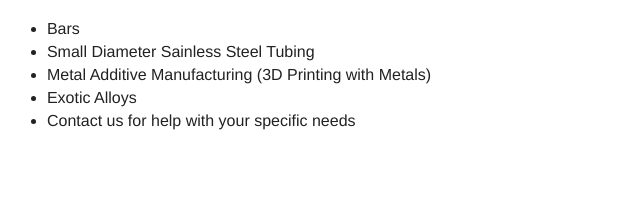
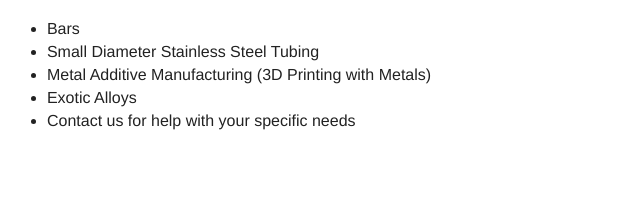
Before and after one commit to jmoughon/innofacturing-solutions, a website: page htdocs/index.html in a window 1280 px wide. Shown: the part 1584-1793 px from the top of the page, 459-1099 px from the left. Drawn offline with Linux system fonts and the light colour scheme.

Commit message:
edit text
Signed-off-by: James <james@astonishdesign.com>

```diff
--- a/htdocs/index.html
+++ b/htdocs/index.html
@@ -78,7 +78,7 @@
           <p>Innofacturing Solutions is a distributor of specialty metals for various applications.</p>
           <ul>
             <li>Bars</li>
-            <li>Small Diameter Sainless Steel Tubing</li>
+            <li>Small Diameter Stainless Steel Tubing</li>
             <li>Metal Additive Manufacturing (3D Printing with Metals)</li>
             <li>Exotic Alloys</li>
             <li>Contact us for help with your specific needs</li>
```
